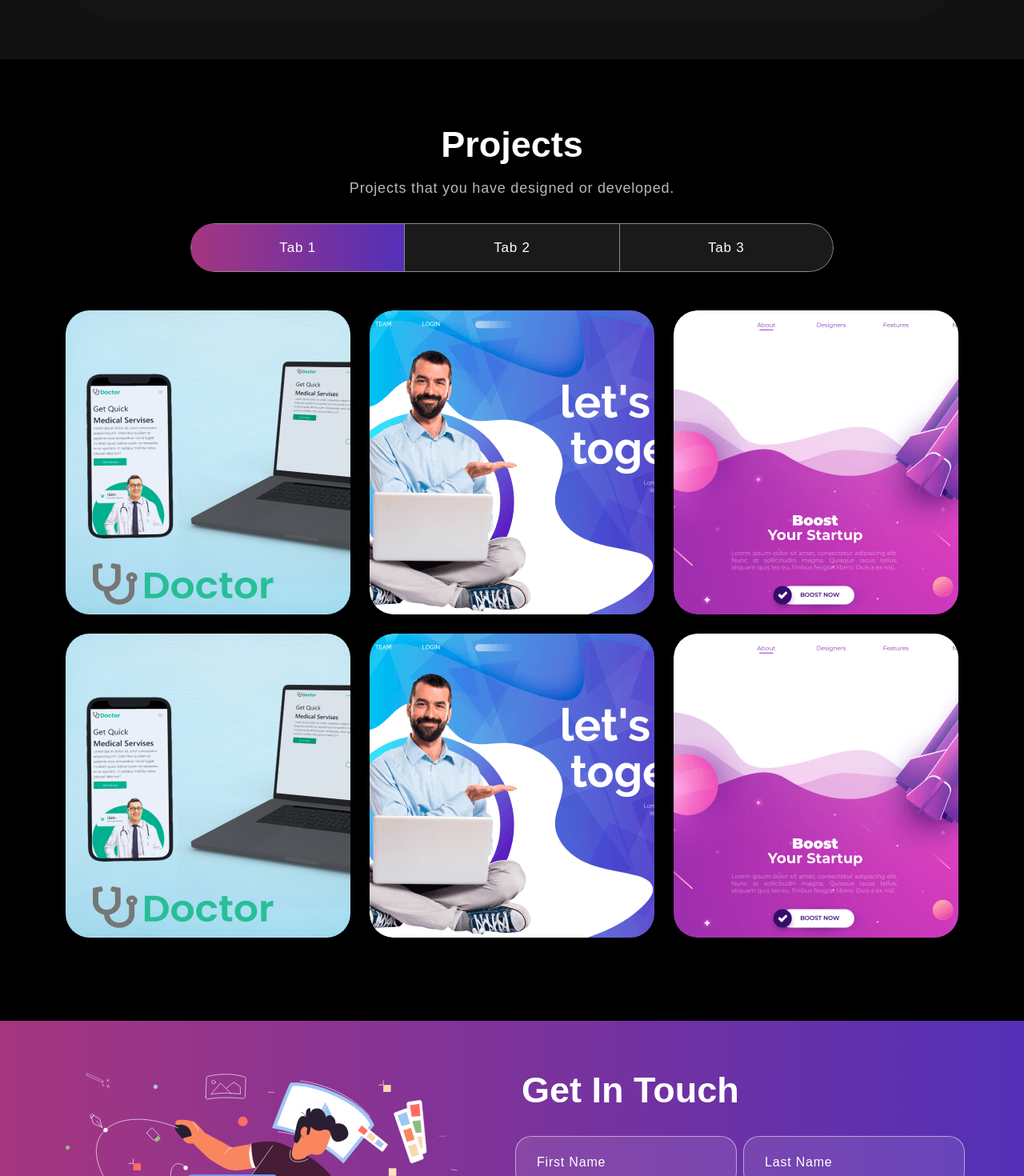
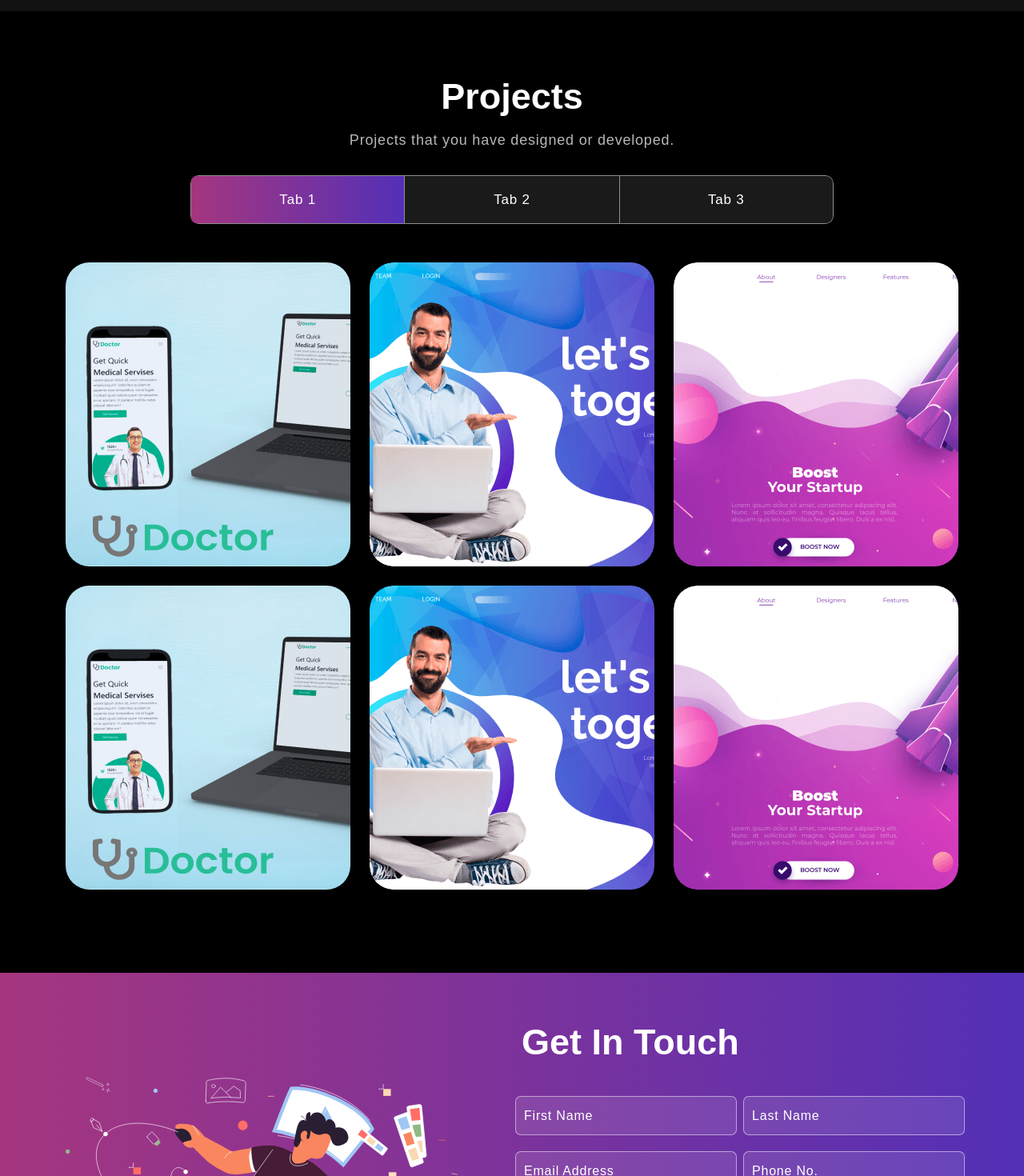
Before and after one commit to MerabetAbdelkarim/my-portfolio, a React (Vite) app: page / in a window 1280 px wide. Shown: the part 1330-2800 px from the top of the page at 80% size. Built offline with nearby package versions, Linux system fonts and the light colour scheme.

Commit message:
update cv

```diff
--- a/src/App.css
+++ b/src/App.css
@@ -153,7 +153,7 @@ nav.navbar .navbar-toggler[aria-expanded="true"] .navbar-toggler-icon {
 /*-------------- Banner Css ---------------*/
 .banner {
   margin-top: 0;
-  padding: 260px 0 100px 0;
+  padding: 150px 0;
   background-image: url('./assets/img/banner-bg.png');
   background-position: top center;
   background-size: cover;
@@ -276,7 +276,7 @@ nav.navbar .navbar-toggler[aria-expanded="true"] .navbar-toggler-icon {
 .project .nav.nav-pills {
   width: 72%;
   margin: 0 auto;
-  border-radius: 50px;
+  border-radius: 10px;
   background-color: rgb(255 255 255 / 10%);
   overflow: hidden;
 }
@@ -316,7 +316,7 @@ nav.navbar .navbar-toggler[aria-expanded="true"] .navbar-toggler-icon {
 }
 .nav-link#projects-tabs-tab-first {
   border: 1px solid rgba(255, 255, 255, 0.5);
-  border-radius: 55px 0px 0px 55px;
+  border-radius: 10px 0px 0px 10px;
 }
 .nav-link#projects-tabs-tab-second {
   border-top: 1px solid rgba(255, 255, 255, 0.5);
@@ -324,7 +324,7 @@ nav.navbar .navbar-toggler[aria-expanded="true"] .navbar-toggler-icon {
 }
 .nav-link#projects-tabs-tab-third {
   border: 1px solid rgba(255, 255, 255, 0.5);
-  border-radius: 0 55px 55px 0;
+  border-radius: 0 10px 10px 0;
 }
 .proj-imgbx {
   position: relative;
@@ -372,10 +372,10 @@ nav.navbar .navbar-toggler[aria-expanded="true"] .navbar-toggler-icon {
 }
 
 /*----------------- Skills Css -------------------*/
-/*----------------- Projects Css -----------------*/
+/*----------------- Contact Css -----------------*/
 .contact {
   background: linear-gradient(90.21deg, #AA367C -5.91%, #4A2FBD 111.58%);
-  padding: 60px 0 200px 0;
+  padding: 60px 0;
 }
 .contact img {
   width: 92%;
@@ -389,10 +389,10 @@ nav.navbar .navbar-toggler[aria-expanded="true"] .navbar-toggler-icon {
   width: 100%;
   background: rgba(255, 255, 255, 0.1);
   border: 1px solid rgba(255, 255, 255, 0.5);
-  border-radius: 20px;
+  border-radius: 7px;
   color: #fff;
-  margin: 0 0 8px 0;
-  padding: 18px 26px;
+  margin: 10px 0;
+  padding: 10px ;
   font-weight: 500;
   font-size: 18px;
   letter-spacing: 0.8px;
@@ -466,7 +466,7 @@ nav.navbar .navbar-toggler[aria-expanded="true"] .navbar-toggler-icon {
     width: 25%;
   }
 }
-/*----------------- Projects Css -----------------*/
+/*----------------- Contact Css -----------------*/
 /*----------------- Footer Css -----------------*/
 .footer {
   padding: 20px 0 ;
--- a/src/components/Contact.jsx
+++ b/src/components/Contact.jsx
@@ -70,7 +70,6 @@ export const Contact = () => {
                             {({ isVisible }) =>
                                 <div className={isVisible ? "animate__animated animate__fadeIn" : ""}>
                                     <h2>Get In Touch</h2>
-
                                     <form ref={form} onSubmit={handleSubmit}>
                                         <Row>
                                             <Col size={12} sm={6} className="px-1">
@@ -86,7 +85,7 @@ export const Contact = () => {
                                                 <input type="tel" name="phone" value={formDetails.phone} placeholder="Phone No." onChange={(e) => onFormUpdate('phone', e.target.value)} />
                                             </Col>
                                             <Col size={12} className="px-1">
-                                                <input rows="6" name="message" value={formDetails.message} placeholder="Message" onChange={(e) => onFormUpdate('message', e.target.value)}></input>
+                                                <textarea rows="6" name="message" value={formDetails.message} placeholder="Message" onChange={(e) => onFormUpdate('message', e.target.value)}></textarea>
                                                 <button type="submit"><span>{buttonText}</span></button>
                                             </Col>
                                         </Row>
--- a/src/components/ProjectCard.jsx
+++ b/src/components/ProjectCard.jsx
@@ -9,7 +9,7 @@ export const ProjectCard = ({ title, description, imgUrl , projectUrl }) => {
                     <h4>{title}</h4>
                     <span>{description}</span>
                     <br />
-                    <a href={projectUrl}><Button className="mt-2" >Demo</Button></a>
+                    <a href={projectUrl} target="_blank"><Button className="mt-2" >Demo</Button></a>
                 </div>
 
             </div>
```
Also changed, not shown: 1 other file (tests, documents, lock files or other folders).
